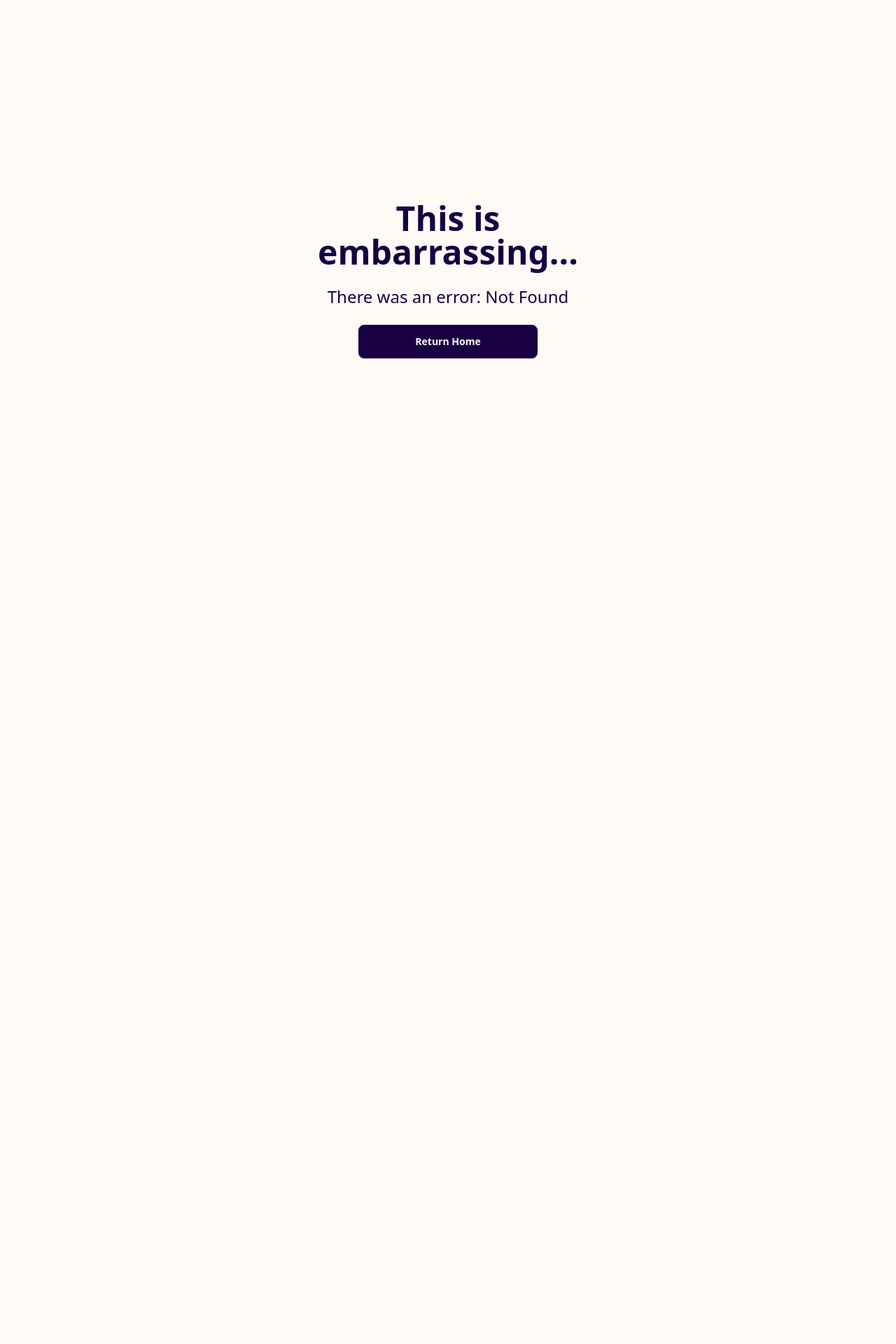
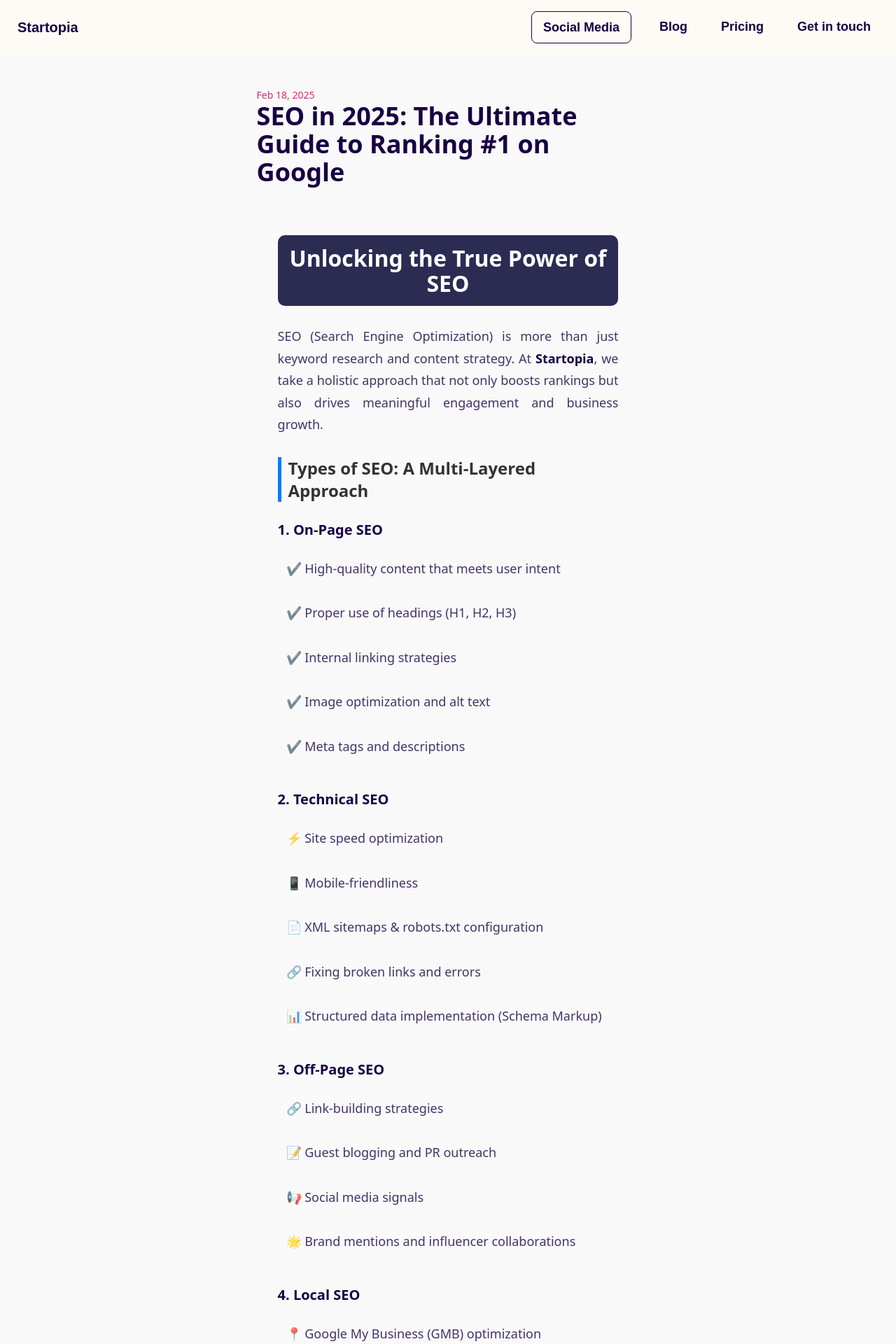
Before and after one commit to harhspalod/Startuppriavte, a SvelteKit app: page /blog/Saasblog in a window 1280 px wide. Before the commit this address had no page. Shown: the top 1920 px of the page at 70% size. Before the commit the page ends 800 px from the top, so only its background shows below. Built offline with nearby package versions, Linux system fonts and the light colour scheme.

Commit message:
hii this is seo commit

```diff
--- a/src/routes/(marketing)/+page.svelte
+++ b/src/routes/(marketing)/+page.svelte
@@ -30,7 +30,7 @@
     },
     {
       name: "SEO",
-      link: "#",
+      link: "/blog/Saasblog",
       linkText: "Blog",
       description:
         "Rank higher, drive organic traffic, and boost visibility with expert search optimization.",
--- /dev/null
+++ b/src/routes/(marketing)/blog/(posts)/Saasblog/+page.svelte
@@ -0,0 +1,180 @@
+<!DOCTYPE html>
+<html lang="en">
+  <head>
+    <meta charset="UTF-8" />
+    <meta name="viewport" content="width=device-width, initial-scale=1.0" />
+    <title>SEO Strategy | Startopia</title>
+    <style>
+      body {
+        font-family: Arial, sans-serif;
+        margin: 0;
+        padding: 0;
+        background-color: #f9f9f9;
+      }
+      .seo-container {
+        max-width: 900px;
+        margin: 40px auto;
+        padding: 30px;
+        /* Remove background, shadow, and border-radius */
+        background: none;
+        box-shadow: none;
+        border-radius: 0;
+      }
+      .seo-title {
+        font-size: 32px;
+        font-weight: bold;
+        text-align: center;
+        padding: 15px;
+        background: #2c2c52;
+        color: white;
+        border-radius: 10px;
+      }
+      .seo-intro {
+        font-size: 18px;
+        text-align: justify;
+        margin-top: 20px;
+      }
+      .seo-subtitle {
+        font-size: 24px;
+        margin-top: 30px;
+        color: #333;
+        border-left: 5px solid #007bff;
+        padding-left: 10px;
+      }
+      .seo-list {
+        list-style-type: none;
+        padding: 0;
+      }
+      .seo-list li {
+        padding: 12px;
+        font-size: 18px;
+        background: none; /* Remove background */
+        margin: 8px 0;
+        border-radius: 0;
+      }
+      .seo-footer {
+        text-align: center;
+        margin-top: 30px;
+        font-size: 16px;
+      }
+      .seo-footer a {
+        color: #007bff;
+        text-decoration: none;
+        font-weight: bold;
+      }
+      .seo-cta {
+        text-align: center;
+        margin-top: 30px;
+      }
+      .btn-primary {
+        display: inline-block;
+        background-color: #007bff;
+        color: #fff;
+        padding: 12px 25px;
+        text-decoration: none;
+        border-radius: 5px;
+        font-size: 18px;
+        transition: 0.3s;
+      }
+      .btn-primary:hover {
+        background-color: #0056b3;
+      }
+    </style>
+  </head>
+  <body>
+    <div class="seo-container">
+      <h1 class="seo-title">Unlocking the True Power of SEO</h1>
+      <p class="seo-intro">
+        SEO (Search Engine Optimization) is more than just keyword research and
+        content strategy. At <strong>Startopia</strong>, we take a holistic
+        approach that not only boosts rankings but also drives meaningful
+        engagement and business growth.
+      </p>
+
+      <h2 class="seo-subtitle">Types of SEO: A Multi-Layered Approach</h2>
+
+      <h3>1. On-Page SEO</h3>
+      <ul class="seo-list">
+        <li>✔️ High-quality content that meets user intent</li>
+        <li>✔️ Proper use of headings (H1, H2, H3)</li>
+        <li>✔️ Internal linking strategies</li>
+        <li>✔️ Image optimization and alt text</li>
+        <li>✔️ Meta tags and descriptions</li>
+      </ul>
+
+      <h3>2. Technical SEO</h3>
+      <ul class="seo-list">
+        <li>⚡ Site speed optimization</li>
+        <li>📱 Mobile-friendliness</li>
+        <li>📄 XML sitemaps & robots.txt configuration</li>
+        <li>🔗 Fixing broken links and errors</li>
+        <li>📊 Structured data implementation (Schema Markup)</li>
+      </ul>
+
+      <h3>3. Off-Page SEO</h3>
+      <ul class="seo-list">
+        <li>🔗 Link-building strategies</li>
+        <li>📝 Guest blogging and PR outreach</li>
+        <li>📢 Social media signals</li>
+        <li>🌟 Brand mentions and influencer collaborations</li>
+      </ul>
+
+      <h3>4. Local SEO</h3>
+      <ul class="seo-list">
+        <li>📍 Google My Business (GMB) optimization</li>
+        <li>📜 Local citations and directory listings</li>
+        <li>⭐ Customer reviews and ratings</li>
+        <li>🔎 Geo-targeted keywords</li>
+      </ul>
+
+      <h3>5. E-Commerce SEO</h3>
+      <ul class="seo-list">
+        <li>🛍️ Optimized product descriptions</li>
+        <li>📂 Category and product page structuring</li>
+        <li>🗣️ User-generated content like reviews</li>
+        <li>🔗 URL optimization</li>
+      </ul>
+
+      <h2 class="seo-subtitle">How Startopia Does SEO Differently</h2>
+      <ul class="seo-list">
+        <li>
+          📊 <strong>Data-Driven SEO Strategy:</strong> AI-powered analytics for
+          a personalized roadmap.
+        </li>
+        <li>
+          🔍 <strong>UX-Centric Optimization:</strong> Enhancing user experience
+          to boost engagement.
+        </li>
+        <li>
+          📝 <strong>AI-Powered Content:</strong> Generating intent-based, high-value
+          content.
+        </li>
+        <li>
+          🎯 <strong>Conversion-Focused SEO:</strong> Ensuring SEO leads to business
+          growth.
+        </li>
+        <li>
+          🔄 <strong>Continuous Adaptation:</strong> Ongoing monitoring and optimization.
+        </li>
+      </ul>
+
+      <h2 class="seo-subtitle">Conclusion</h2>
+      <p class="seo-intro">
+        SEO is much more than just keywords and backlinks. It is an evolving
+        strategy that requires deep technical knowledge, data-driven insights,
+        and a focus on user experience. At <strong>Startopia</strong>, we help
+        businesses navigate the complexities of SEO to achieve sustainable
+        growth, visibility, and engagement.
+      </p>
+
+      <div class="seo-cta">
+        <a href="/contact_us" class="btn-primary">Get a Free SEO Audit</a>
+      </div>
+
+      <p class="seo-footer">
+        Read more in our <a href="/blog">blog</a> or visit
+        <a href="/">Startopia</a> for in-depth strategies.
+      </p>
+    </div>
+  </body>
+</html>
--- a/src/routes/(marketing)/blog/(posts)/how_we_built_our_41kb_saas_website/+page.svelte
+++ /dev/null
@@ -1,35 +0,0 @@
-<p class="lead">How to use this template you to bootstrap your own site.</p>
-
-<p>
-  We've written a detailed blog post about how we took this template, and
-  created a real <a href="https://criticalmoments.io" target="_blank"
-    >SaaS company website</a
-  >. Topics include:
-</p>
-
-<ul>
-  <li>Optimizing the stack for performance and developer productivity</li>
-  <li>Creating rich interactive animations with Svelte</li>
-  <li>Creating pixel perfect designs without rasterization</li>
-  <li>Speed measurements: how we kept it small and lightning fast</li>
-</ul>
-
-<a
-  href="https://criticalmoments.io/blog/how_we_built_our_marketing_page"
-  target="_blank"
-  class="btn btn-primary">Read the Blog Post</a
->
-
-<p>
-  The blog post is over on <a href="https://criticalmoments.io" target="_blank"
-    >criticalmoments.io</a
-  >, a page which uses this boilerplate as a starting point.
-</p>
-
-<p>
-  If you are looking for examples of blog posts with rich content rendered
-  inside this template, checkout the other demo posts <a
-    href="/blog"
-    class="link">here</a
-  >.
-</p>
--- a/src/routes/(marketing)/blog/+page.svelte
+++ b/src/routes/(marketing)/blog/+page.svelte
@@ -28,7 +28,7 @@
     Insights, Strategies, and Growth Hacks – Empowering Startups with Knowledge
   </div>
 
-  <!-- {#each sortedBlogPosts as post}
+  {#each sortedBlogPosts as post}
     <a href={post.link}>
       <div class="card my-6 bg-white shadow-xl flex-row overflow-hidden">
         <div class="flex-none w-6 md:w-32 bg-secondary"></div>
@@ -45,5 +45,5 @@
         </div>
       </div>
     </a>
-  {/each} -->
+  {/each}
 </div>
--- a/src/routes/(marketing)/blog/posts.ts
+++ b/src/routes/(marketing)/blog/posts.ts
@@ -15,22 +15,11 @@ export type BlogPost = {
 // Create a page in the "(posts)" directory for each entry
 const blogPosts: BlogPost[] = [
   {
-    title: "How we built a beautiful 41kb SaaS website with this template",
-    description: "How to use this template you to bootstrap your own site.",
-    link: "/blog/how_we_built_our_41kb_saas_website",
-    date: "2024-03-10",
-  },
-  {
-    title: "Example Blog Post 2",
-    description: "Even more example content!",
-    link: "/blog/awesome_post",
-    date: "2022-9-23",
-  },
-  {
-    title: "Example Blog Post",
-    description: "A sample blog post, showing our blog engine",
-    link: "/blog/example_blog_post",
-    date: "2023-03-13",
+    title: "SEO in 2025: The Ultimate Guide to Ranking #1 on Google",
+    description:
+      "Want to rank #1 on Google? Learn the latest SEO strategies, tips, and hacks to boost your website traffic and stay ahead of the competition!",
+    link: "/blog/Saasblog",
+    date: "2025-02-18",
   },
 ]
 
```
